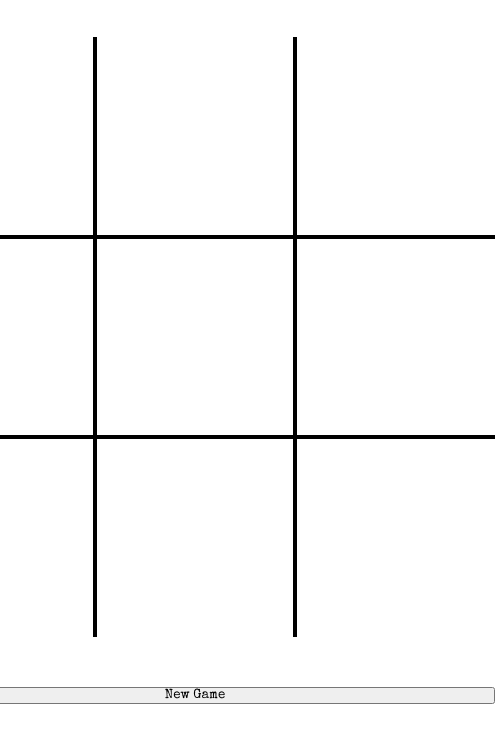
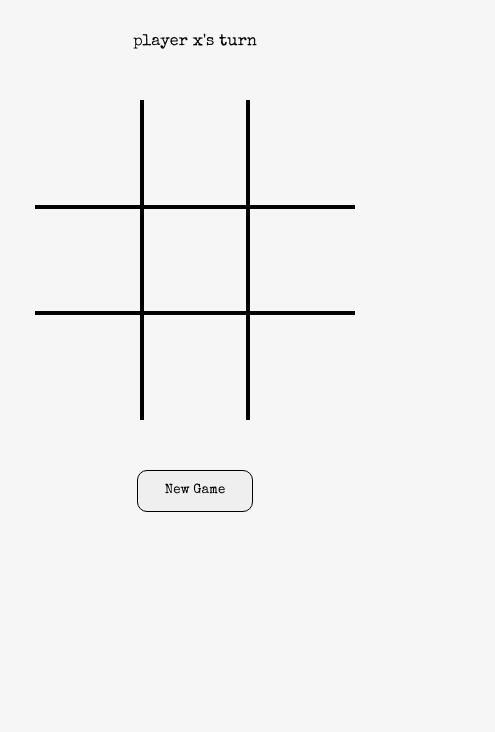
Before and after one commit to jamesBariuad/odin-tictactoe, a plain HTML site: page index.html in a window 390 px wide. Shown: the part 112-844 px from the top of the page, 495 px wide, since content can reach past the window. Drawn offline with nearby package versions, Linux system fonts and the light colour scheme.

Commit message:
Added some styling, clean-up code

```diff
--- a/assets/css/styles.css
+++ b/assets/css/styles.css
@@ -9,29 +9,41 @@ body {
   justify-content: center;
   gap: 50px;
   font-family: 'Special Elite', cursive;
+  text-align: center;
+  padding-top: 3em;
+  background-color:#f6f6f6
+}
 
+h1{
+  font-size: 3em;
+}
+
+
+button{
+  padding: 1em 2em;
+  border-radius: 10px;
+ cursor: pointer;
+ border: 1px solid;
+ /* box-shadow: rgba(235, 236, 236, 0.2) 0px 7px 29px 0px; */
+  font-family: 'Special Elite', cursive;
 
 }
 
-button{
-  display: block;
-  font-family: 'Special Elite', cursive;
+#button-container{
+  display: flex;
+  align-items: center;
 }
 
-dialog{
-    margin: auto;
-    padding: 1em;
-    position: absolute;
 
-}
 
 .container {
   display: grid;
-  width: 600px;
-  height: 600px;
+  width: 500px;
+  height: 500px;
   gap: 5px solid black;
   grid-template: repeat(3, 1fr) / repeat(3, 1fr);
   overflow: hidden;
+  /* box-shadow: rgba(100, 100, 111, 0.2) 0px 7px 29px 0px; */
 }
 
 .cell {
@@ -40,4 +52,16 @@ dialog{
   align-items: center;
   justify-content: center;
   font-size: 5em;
+
 }
+
+button:active{
+  background-color: black;
+}
+
+@media screen and (max-width:500px) {
+  .container{
+    width: 320px;
+    height: 320px;
+  }
+}
--- a/index.html
+++ b/index.html
@@ -13,18 +13,8 @@
     <h1>Tic-Tac-Toe</h1>
     <div class="display"></div>
     <div class="container">
-        <!-- <div id="cell1" class="cell"></div>
-        <div id="cell2" class="cell"></div>
-        <div id="cell3" class="cell"></div>
-        <div id="cell4" class="cell"></div>
-        <div id="cell5" class="cell"></div>
-        <div id="cell6" class="cell"></div>
-        <div id="cell7" class="cell"></div>
-        <div id="cell8" class="cell"></div>
-        <div id="cell9" class="cell"></div> -->
     </div>
-
-    <button type="button" id="new-game">New Game</button>
+    <div class="button-container"> <button type="button" id="new-game">New Game</button></div>
 
     <script src="script.js"></script>
 
--- a/script.js
+++ b/script.js
@@ -73,7 +73,7 @@ const displayController = (() => {
     if (condition == "win") {
       return (displayElement.textContent = `player ${playerMark} won!`);
     } else if (condition == "draw") {
-      return (displayElement.textContent = `DRAW!`);
+      return (displayElement.textContent = `It's a tie!`);
     } else {
       return (displayElement.textContent = `player ${playerMark}'s turn`);
     }
@@ -107,7 +107,6 @@ const displayController = (() => {
     if (e.target.textContent != "") {
       return;
     } else {
-      console.log(playerMark);
       gameBoard.getBoard()[e.target.id] = playerMark;
       switchPlayerMark();
       displayElementContent();
@@ -120,19 +119,10 @@ const displayController = (() => {
     switchPlayerMark,
     putMark,
     displayElementContent,
-
     setPlayerMarkToX,
   };
 })();
 
-const gameFlow = (() => {
+const startGame = (() => {
   displayController.displayBoard();
-  // while (!g) {
-  //   displayController.displayBoard();
-  //   gameBoard.checkWinCondition();
-  // }
 })();
-
-const playerFactory = (name, sign) => {
-  return { name, sign };
-};
```
